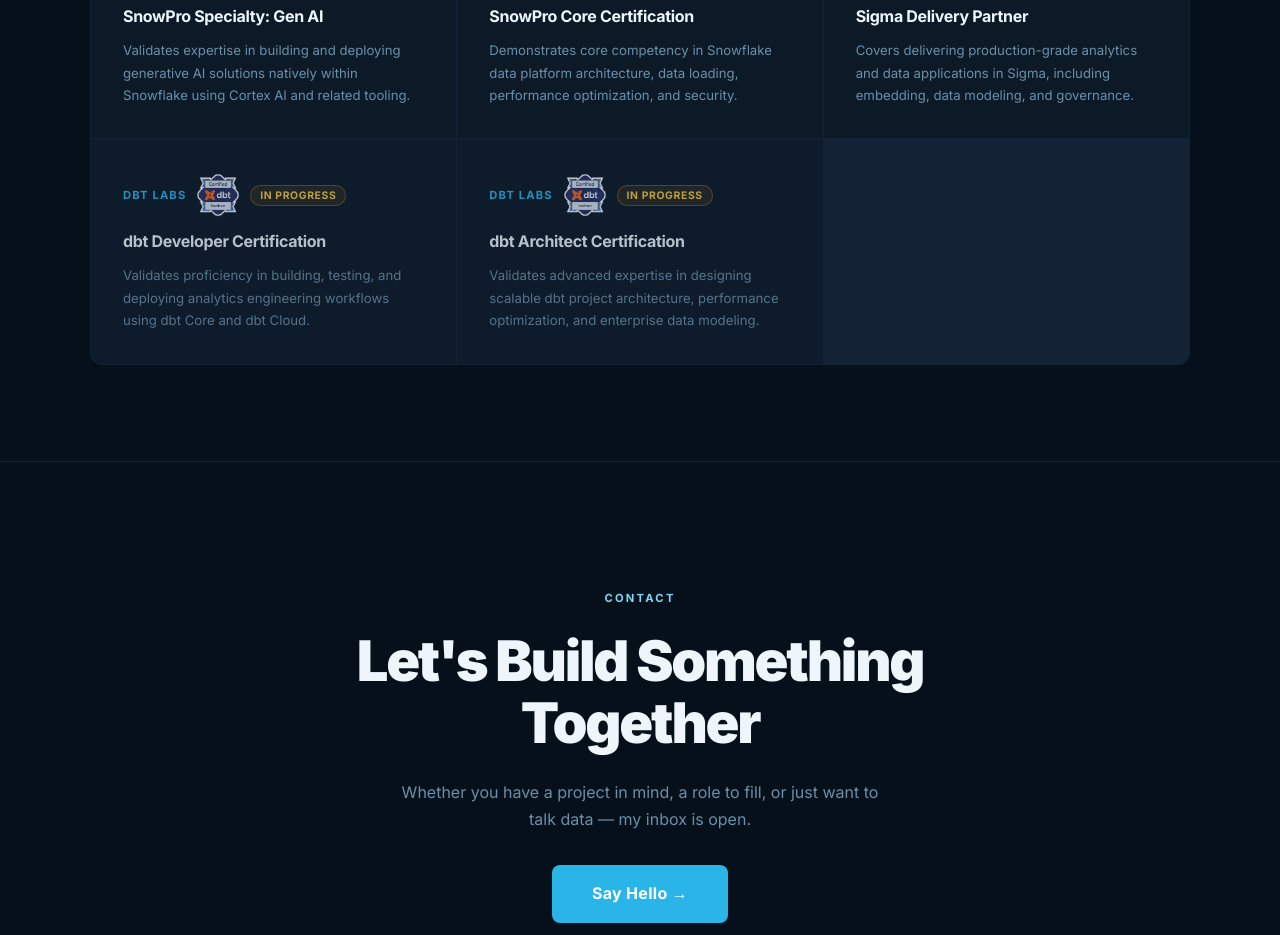
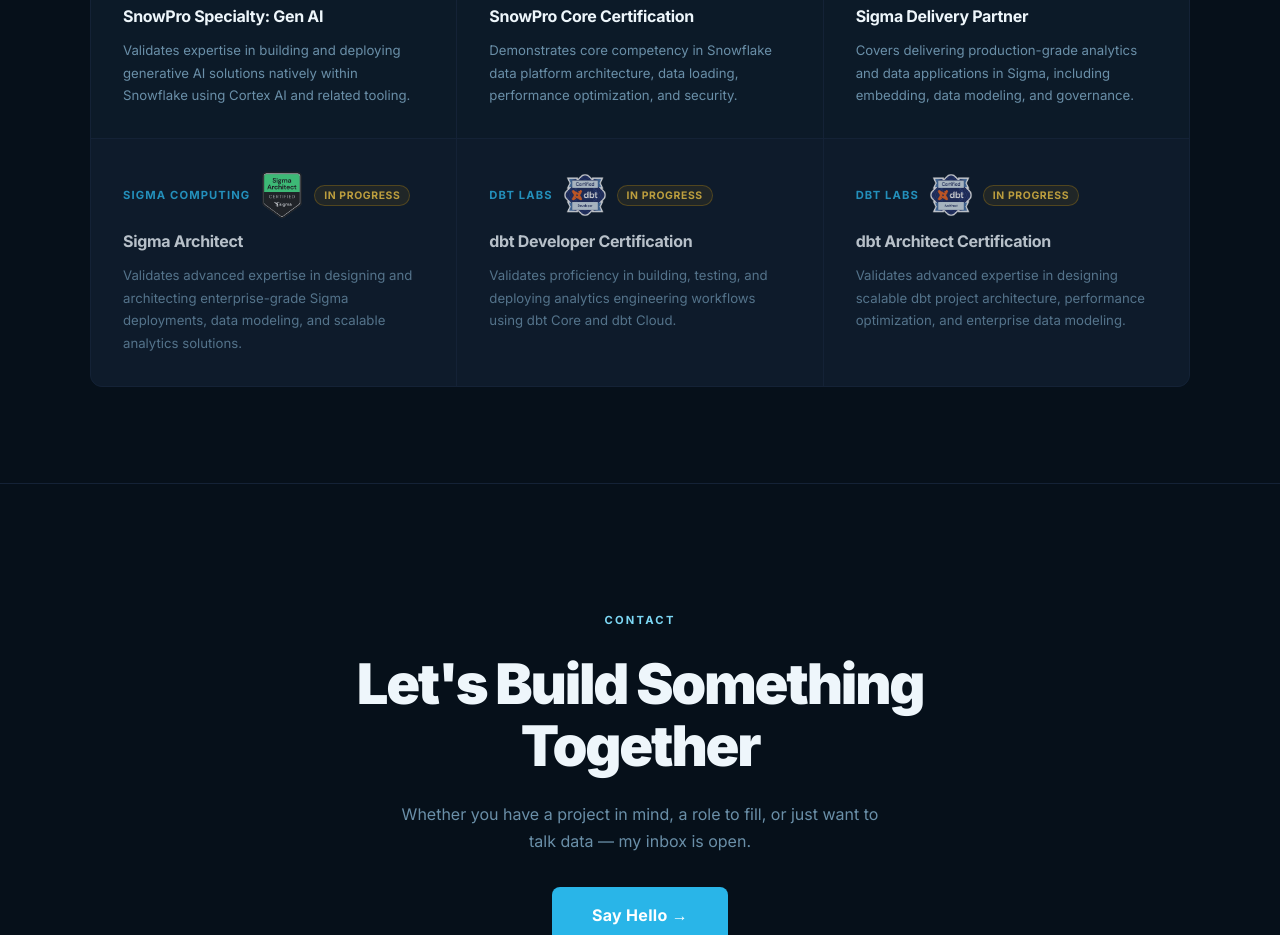
Before and after one commit to benjhardin/portfolio, a React (Vite) app: page / in a window 1280 px wide. Shown: the part 6560-7495 px from the top of the page. Built offline with nearby package versions, Linux system fonts and the light colour scheme.

Commit message:
Add Sigma Architect cert in progress

```diff
--- a/src/components/Certifications.jsx
+++ b/src/components/Certifications.jsx
@@ -29,6 +29,14 @@
     badgeImage: '/badge-sigma.png',
     description: 'Covers delivering production-grade analytics and data applications in Sigma, including embedding, data modeling, and governance.',
     url: 'https://www.credly.com/earner/earned/badge/1264f0d1-4adc-402b-a455-1144464ee592',
+  },
+  {
+    name: 'Sigma Architect',
+    issuer: 'Sigma Computing',
+    status: 'in-progress',
+    badgeImage: '/badge-sigma-architect.png',
+    description: 'Validates advanced expertise in designing and architecting enterprise-grade Sigma deployments, data modeling, and scalable analytics solutions.',
+    url: null,
   },
   {
     name: 'dbt Developer Certification',
```
Also changed, not shown: public/badge-sigma-architect.png (added).
